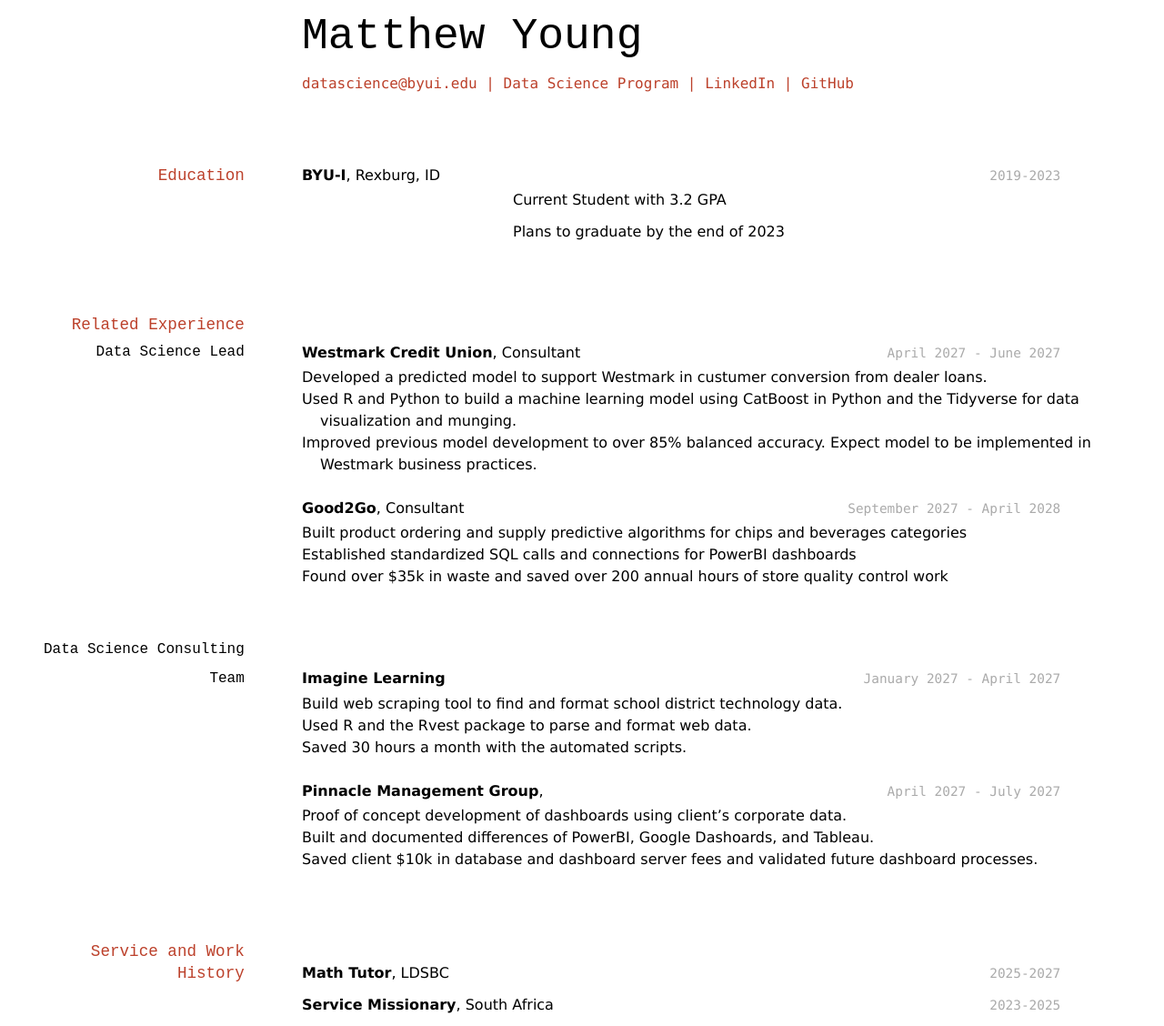
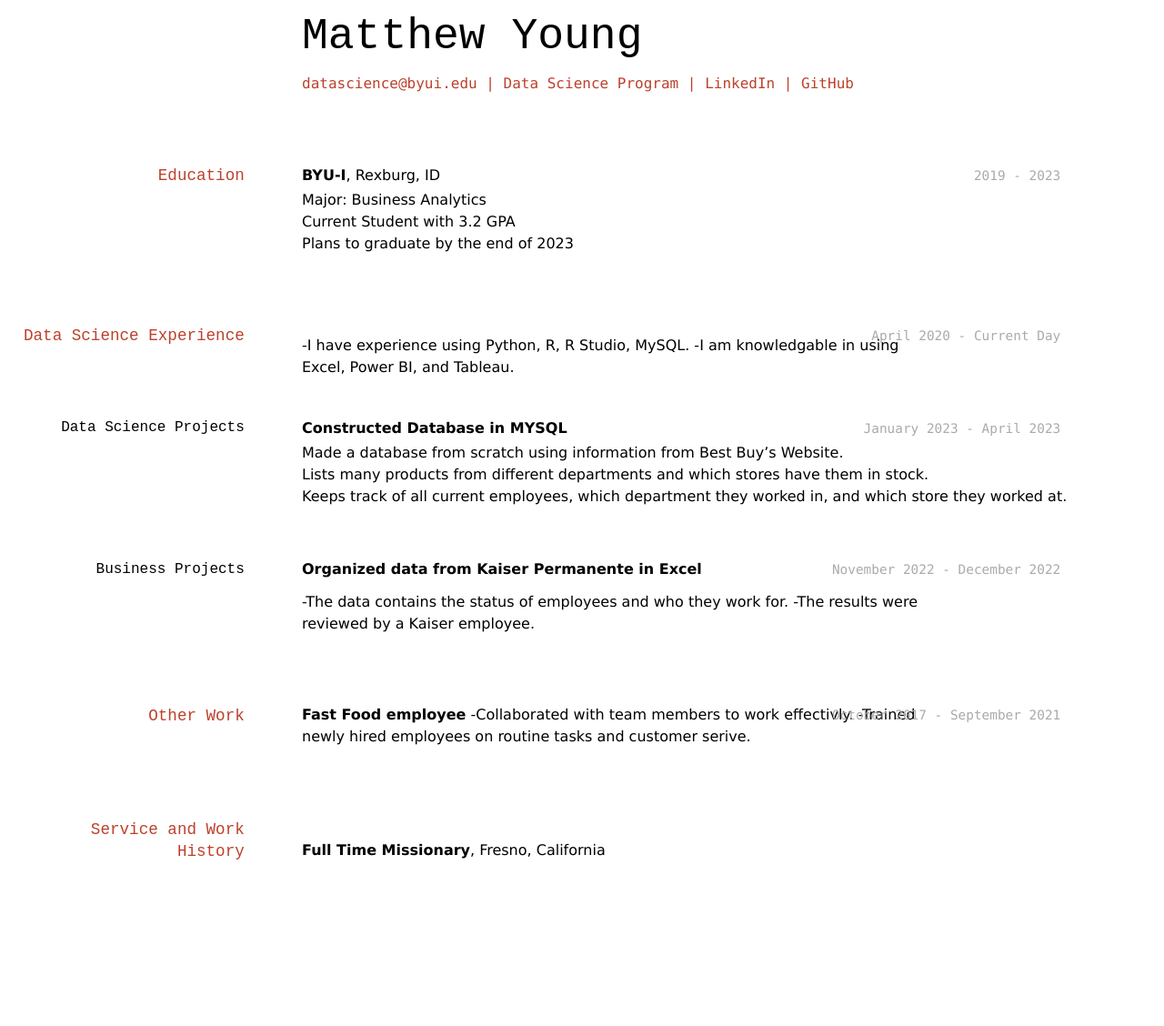
Before and after one commit to DTSMY96/Young_resume, a Jekyll site: the page built from docs/index.md, in a window 1280 px wide. Shown: the whole page at 91% size. Built offline with Jekyll 4.4.1, drawn with Linux system fonts in a browser that asks for light colours; after the commit the page ends 958 px from its top, so only the background shows below that.

Commit message:
Changes made

```diff
--- a/docs/index.md
+++ b/docs/index.md
@@ -16,59 +16,46 @@ title: Matthew Young's Resume
 
 ## Education
 
-`2019-2023`
+`2019 - 2023`
 __BYU-I__, Rexburg, ID
-
+- Major: Business Analytics
 - Current Student with 3.2 GPA
-
 - Plans to graduate by the end of 2023
 
+## Data Science Experience
 
-## Related Experience
+`April 2020 - Current Day`
 
-### Data Science Lead
+-I have experience using Python, R, R Studio, MySQL.
+-I am knowledgable in using Excel, Power BI, and Tableau.
 
-`April 2027 - June 2027`
-__Westmark Credit Union__, Consultant
+### Data Science Projects
 
-- Developed a predicted model to support Westmark in custumer conversion from dealer loans.
-- Used R and Python to build a machine learning model using CatBoost in Python and the Tidyverse for data visualization and munging.
-- Improved previous model development to over 85% balanced accuracy. Expect model to be implemented in Westmark business practices.
+`January 2023 - April 2023`
+__Constructed Database in MYSQL__
 
-`September 2027 - April 2028`
-__Good2Go__, Consultant
+- Made a database from scratch using information from Best Buy's Website.
+- Lists many products from different departments and which stores have them in stock.
+- Keeps track of all current employees, which department they worked in, and which store they worked at.
 
-- Built product ordering and supply predictive algorithms for chips and beverages categories
-- Established standardized SQL calls and connections for PowerBI dashboards
-- Found over $35k in waste and saved over 200 annual hours of store quality control work
+### Business Projects
 
-### Data Science Consulting Team
+`November 2022 - December 2022`
+__Organized data from Kaiser Permanente in Excel__
 
-`January 2027 - April 2027`
-__Imagine Learning__
+-The data contains the status of employees and who they work for.
+-The results were reviewed by a Kaiser employee.
 
-- Build web scraping tool to find and format school district technology data.
-- Used R and the Rvest package to parse and format web data.
-- Saved 30 hours a month with the automated scripts.
-
-`April 2027 - July 2027`
-__Pinnacle Management Group__,
-
-- Proof of concept development of dashboards using client's corporate data.
-- Built and documented differences of PowerBI, Google Dashoards, and Tableau.
-- Saved client $10k in database and dashboard server fees and validated future dashboard processes.
+## Other Work
+`October 2017 - September 2021`
+__Fast Food employee__
+-Collaborated with team members to work effectivly.
+-Trained newly hired employees on routine tasks and customer serive.
 
 
 ## Service and Work History
 
-`2025-2027`
-__Math Tutor__, LDSBC
-
-
-`2023-2025`
-__Service Missionary__, South Africa
-
-
+__Full Time Missionary__, Fresno, California
 
 <!-- ### Footer
 
```
